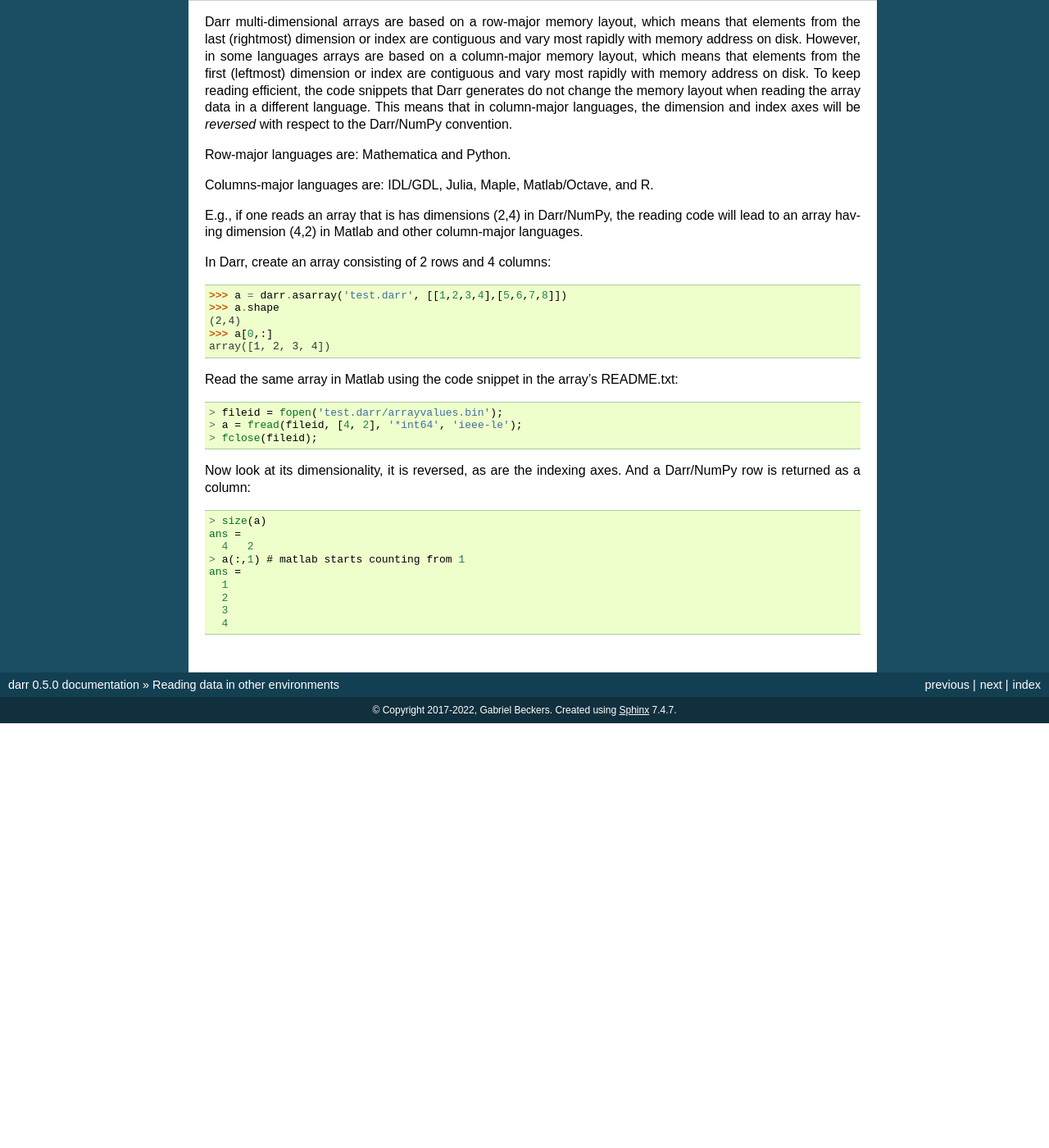
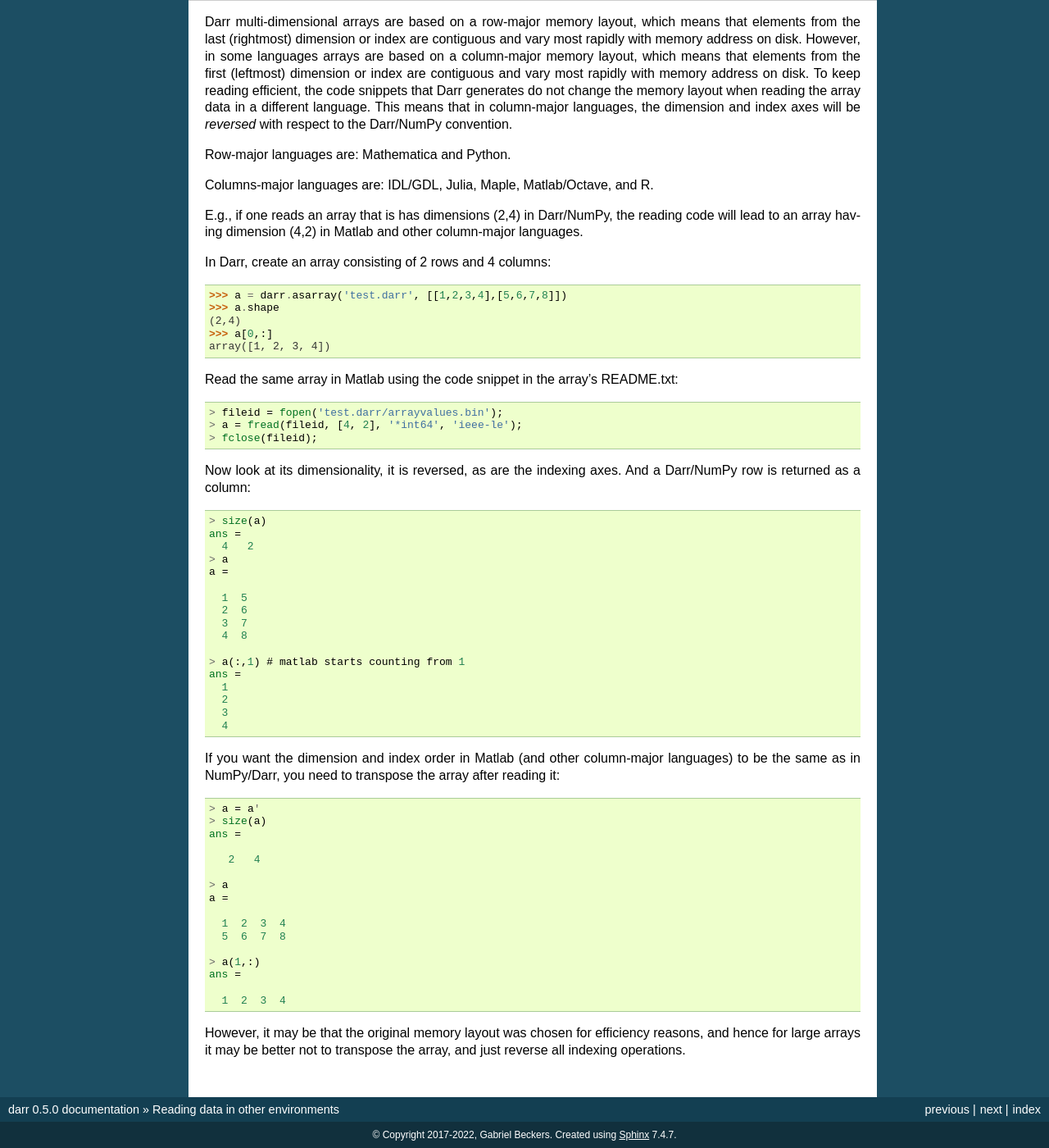
Before and after one commit to gbeckers/Darr, a Sphinx documentation site: the page built from docs/readcode.rst, in a window 1280 px wide and 1400 px high, scrolled down 1992 px. Shown: the whole window at 82% size. Built offline with Sphinx 7.4.7, drawn with Linux system fonts in a browser that asks for light colours; before the commit the page ends 2874 px from its top, so only the background shows below that.

Commit message:
extend description col vs row

```diff
--- a/docs/readcode.rst
+++ b/docs/readcode.rst
@@ -178,9 +178,44 @@ a Darr/NumPy row is returned as a column:
     > size(a)
     ans =
       4   2
+    > a
+    a =
+
+      1  5
+      2  6
+      3  7
+      4  8
+
     > a(:,1) # matlab starts counting from 1
     ans =
       1
       2
       3
       4
+
+If you want the dimension and index order in Matlab (and other column-major
+languages) to be the same as in NumPy/Darr, you need to transpose the array
+after reading it:
+
+.. code:: matlab
+
+    > a = a'
+    > size(a)
+    ans =
+
+       2   4
+
+    > a
+    a =
+
+      1  2  3  4
+      5  6  7  8
+
+    > a(1,:)
+    ans =
+
+      1  2  3  4
+
+However, it may be that the original memory layout was chosen for efficiency
+reasons, and hence for large arrays it may be better not to transpose the
+array, and just reverse all indexing operations.
```
